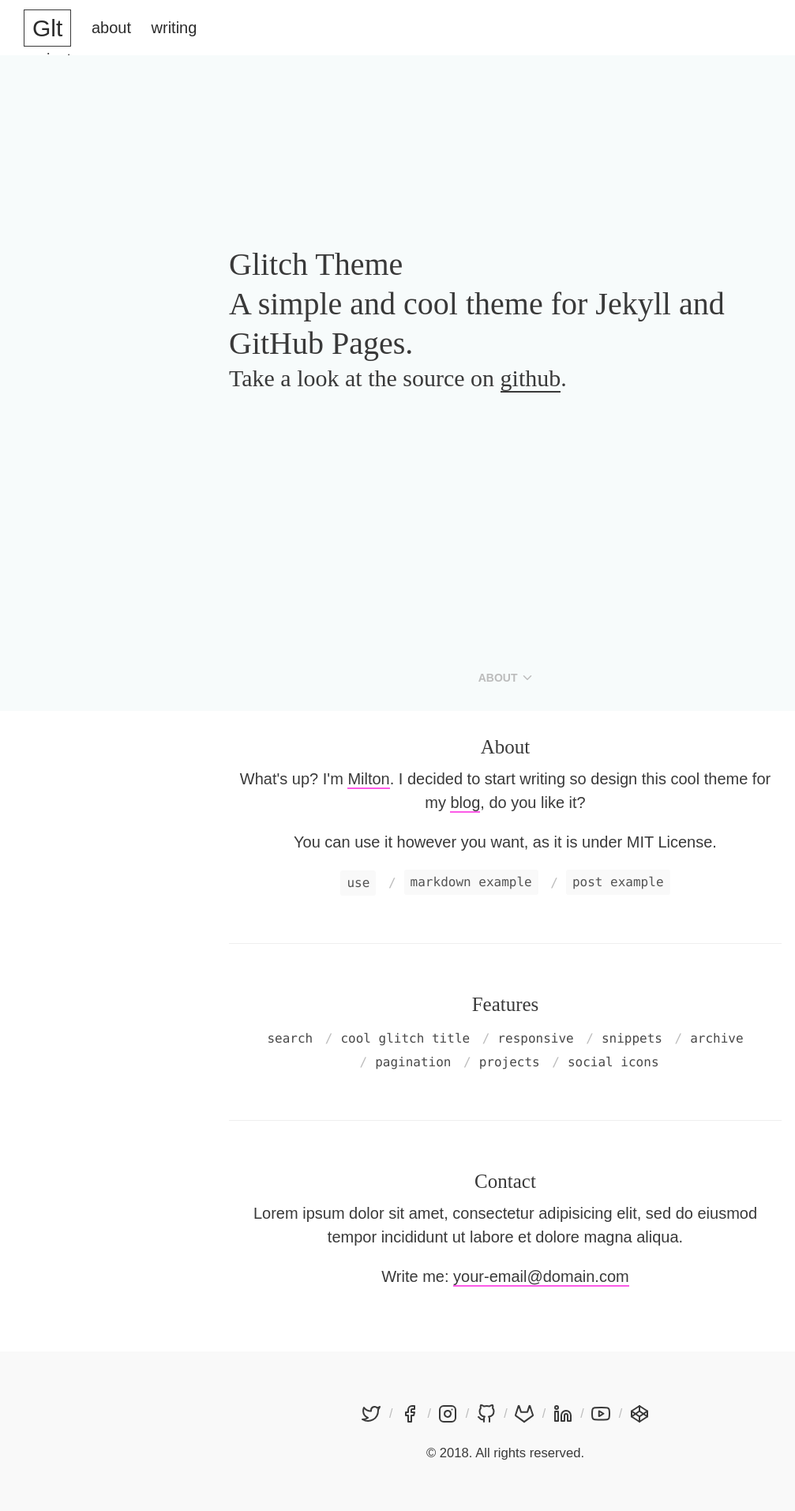
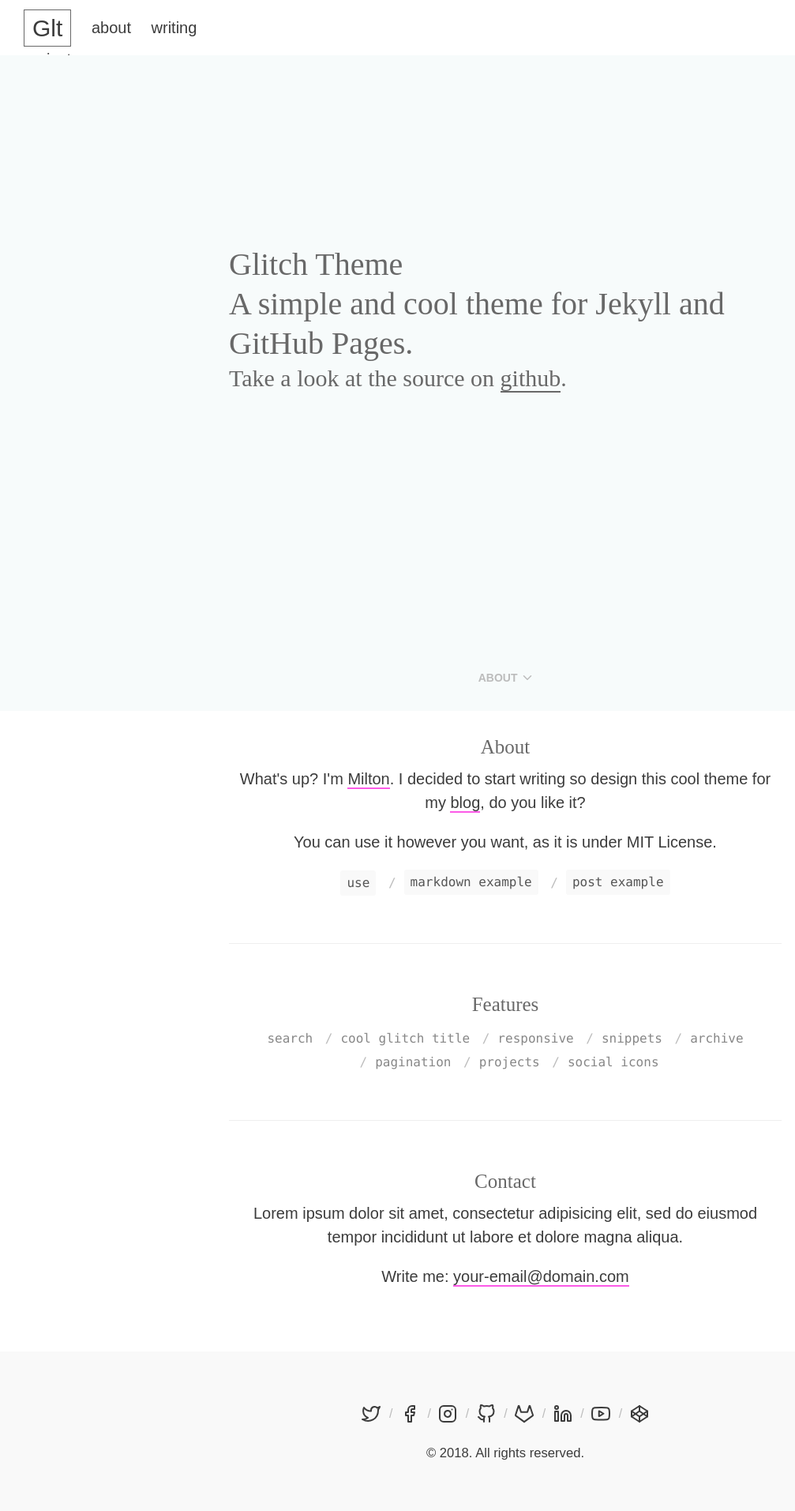
Before and after one commit to miltonparedes/glitch-jekyll, a Jekyll site: the page built from index.html, in a window 1280 px wide. Shown: the whole page at 79% size, without its empty margins (0-1007 px from the left). Built offline with Jekyll 4.4.1, drawn with Linux system fonts in a browser that asks for light colours; some web fonts are replaced.

Commit message:
variables 1.0

```diff
--- a/_sass/glitch/_variables.scss
+++ b/_sass/glitch/_variables.scss
@@ -1,9 +1,9 @@
 // Gray
 $gray-1: #bcbcbc;
-$gray-2: #484848;
-$gray-3: #393939;
-$gray-4: #2b2b2b;
-$gray-5: #1c1c1c;
+$gray-2: #878787;
+$gray-3: #686868;
+$gray-4: #3b3b3b;
+$gray-5: #2b2b2b;
 // #565656
 // #484848
 // #393939
@@ -21,7 +21,7 @@ $root-font-family: 'Source Sans Pro', sans-serif;
 $root-font-size: 16px;
 $root-line-height: 1.5;
 
-$body-color: $gray-3;
+$body-color: $gray-4;
 $body-bg: #fff;
 $body-bg-alter: #f7fbfb;
 
@@ -36,7 +36,7 @@ $h-font: 'Frank Ruhl Libre', serif;
 
 // Lists
 $li-color: lighten($body-color, 5%);
-$li-link-color: lighten($gray-3, 10%);
+$li-link-color: lighten($gray-4, 10%);
 $li-link-color-border: $pink;
 
 $border-color: #e5e5e5;
```
